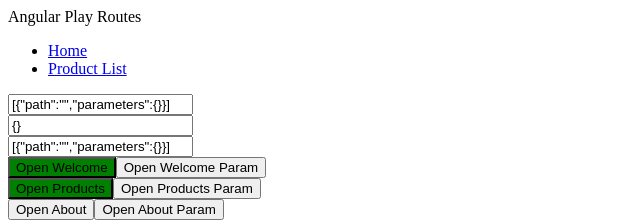
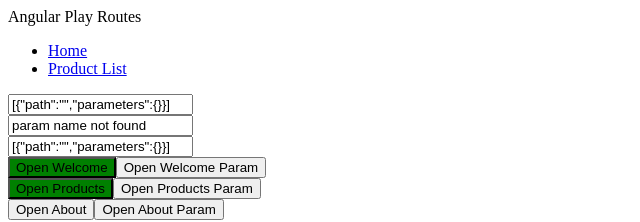
Before and after one commit to sam-klok/AngularPlayRoutes, an Angular app: page /welcome in a window 1280 px wide. Shown: the top 222 px of the page, without its empty margins (0-640 px from the left). Built offline with nearby package versions, Linux system fonts and the light colour scheme.

Commit message:
getting route parameters

```diff
--- a/src/app/app.component.ts
+++ b/src/app/app.component.ts
@@ -23,11 +23,29 @@
     })
   )
 
-  param$ = this.activateRoute.params.pipe(
-    map(value => {
-      return JSON.stringify(value);
+  // geting value parameter 'name' - works
+  param$ = this.activateRoute.queryParams.pipe(
+    map(params => {
+      console.log('params='+params);
+      if (params['name'])
+        return params['name'];
+      else
+        return 'param name not found';
     })
   )
+
+  // getting only 'name' parameter value, otherwise ignore
+  // param$ = this.activateRoute.queryParams.pipe(
+  //   filter(params => params['name'] != undefined),
+  //   map(params => {
+  //     console.log('params='+params);
+  //     if (params['name'])
+  //       return params['name'];
+  //     else
+  //       return 'param name not found';
+  //   })
+  // )
+
 
   name$ = this.activateRoute.url.pipe(
     map(value => {
```
